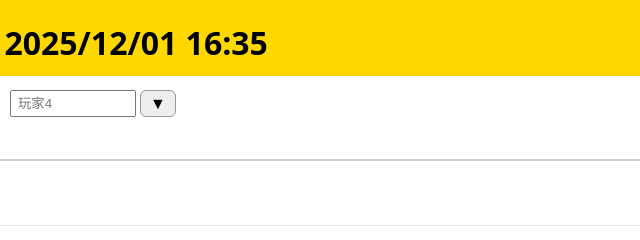
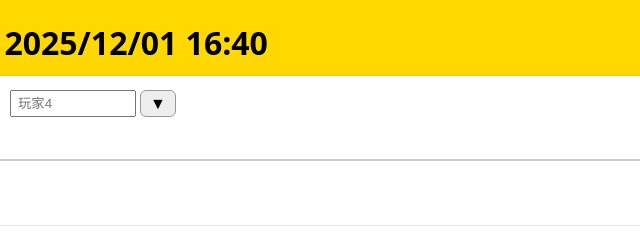
Before and after one commit to HPLEE785/golf-score, a plain HTML site: page index.html in a window 1280 px wide. Shown: the top 240 px of the page, 604-1244 px from the left. Drawn offline with Linux system fonts and the light colour scheme.

Commit message:
Update index.html

```diff
--- a/index.html
+++ b/index.html
@@ -3,12 +3,12 @@
 <head>
     <meta charset="utf-8" />
     <meta name="viewport" content="width=device-width,initial-scale=1" />
-    <title>高爾夫記分卡 2025/12/01 16:31 </title>
+    <title>高爾夫記分卡 2025/12/01 16:40 </title>
     <link rel="stylesheet" href="style.css">
 </head>
 <link rel="apple-touch-icon" href="icon-192.png">
 <body>
-    <h1>高爾夫記分卡 2025/12/01 16:35</h1>
+    <h1>高爾夫記分卡 2025/12/01 16:40</h1>
 
     <div class="card">
 
```
